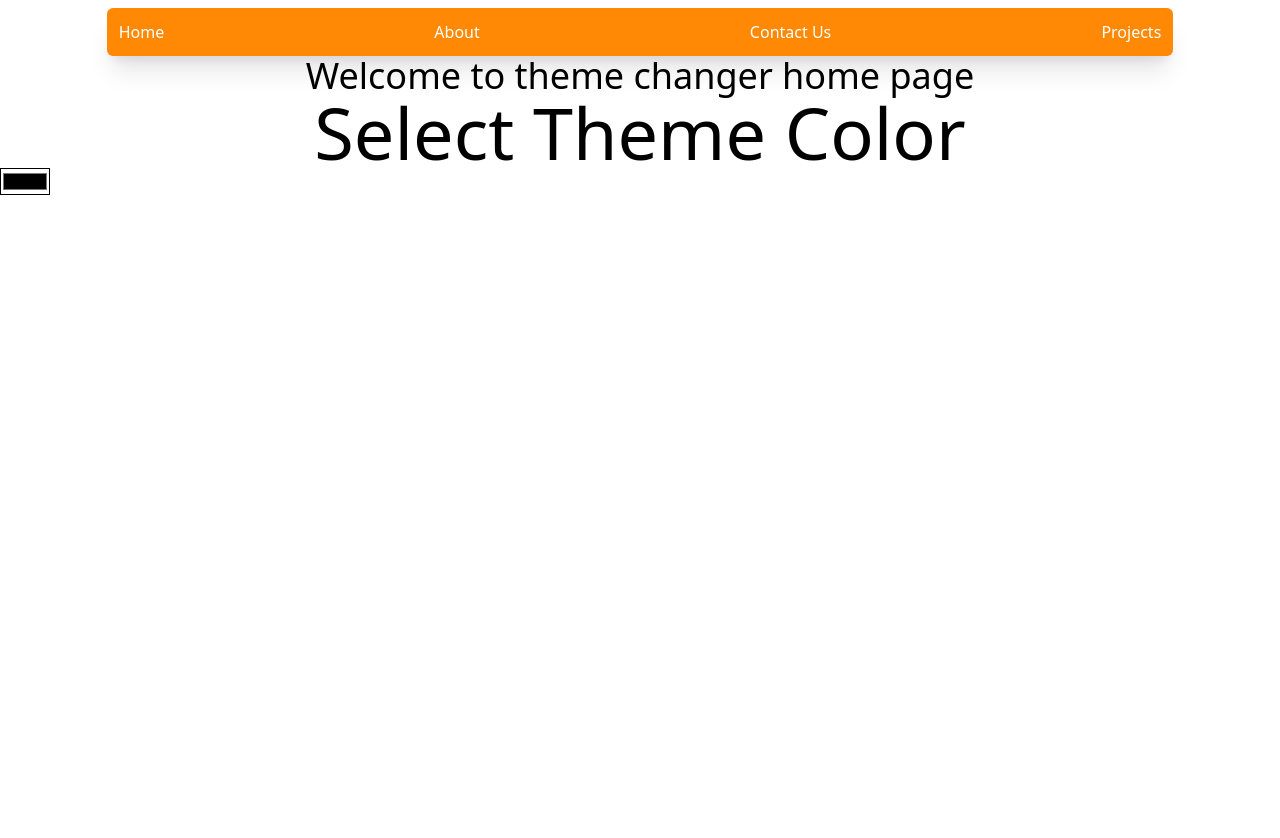
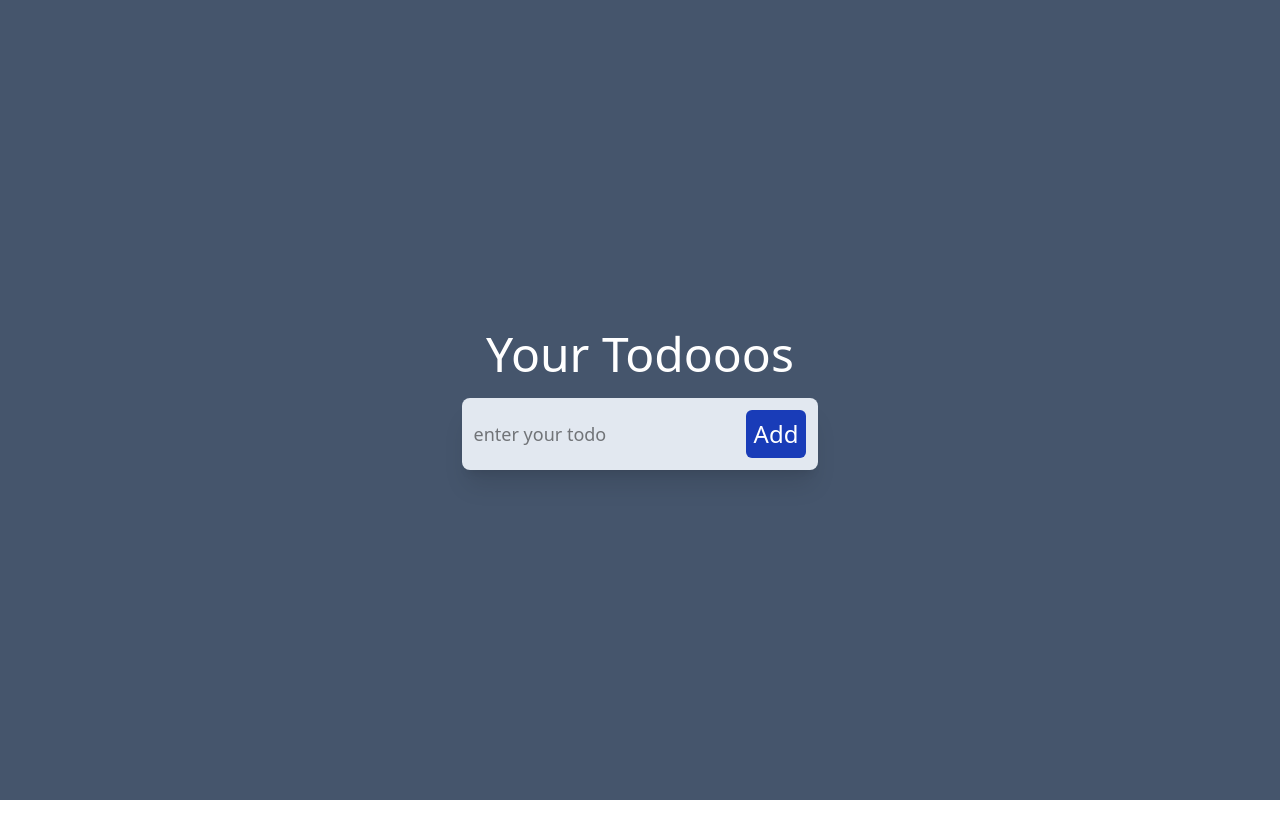
Before and after one commit to karan-verma108/30ProjectsReact, a React (Vite) app in the folder 30projectsreact/: page / in a window 1280 px wide. Shown: the top 838 px of the page. After the commit the page ends 800 px from the top, so only its background shows below. Built offline with nearby package versions, Linux system fonts and the light colour scheme.

Commit message:
react : work on update functionality

```diff
--- a/30projectsreact/src/App.tsx
+++ b/30projectsreact/src/App.tsx
@@ -15,11 +15,10 @@
 // import Sidebar from './components/basicComponents/Searchbar';
 // import Pagination from './components/basicComponents/Pagination';
 // import HamburgerNavbar from './components/basicComponents/HamburgerNavbar';
-import Routing from './components/ThemeChanger/routing';
-
+// import Routing from './components/ThemeChanger/routing';
 // import ThemeChanger from './components/ThemeChanger';
-
 // import ColorPicker from './components/basicComponents/ColorPicker';
+import CrudTodo from './components/crudTodo';
 
 function App() {
   return (
@@ -43,7 +42,8 @@ function App() {
       {/* <Pagination /> */}
       {/* <ColorPicker /> */}
       {/* <HamburgerNavbar /> */}
-      <Routing />
+      {/* <Routing /> */}
+      <CrudTodo />
     </>
   );
 }
--- /dev/null
+++ b/30projectsreact/src/components/crudTodo/index.tsx
@@ -0,0 +1,114 @@
+import React, { useState } from 'react';
+
+export default function CrudTodo(): JSX.Element {
+  const [todoValue, setTodoValue]: [
+    string,
+    React.Dispatch<React.SetStateAction<string>>
+  ] = useState<string>('');
+
+  const [todoItems, setTodoItems]: [
+    string[],
+    React.Dispatch<React.SetStateAction<string[]>>
+  ] = useState<string[]>([]);
+
+  //   const [isEditing, setIsEditing]: [
+  //     boolean,
+  //     React.Dispatch<React.SetStateAction<boolean>>
+  //   ] = useState<boolean>(false);
+
+  const [updatedTodoValue, setUpdatedTodoValue]: [
+    string,
+    React.Dispatch<React.SetStateAction<string>>
+  ] = useState<string>('');
+
+  const [clickedItemId, setClickedItemId]: [
+    number,
+    React.Dispatch<React.SetStateAction<number>>
+  ] = useState<number>();
+
+  const handleTodoValueChange = (e: React.ChangeEvent<HTMLInputElement>) => {
+    setTodoValue(e.target.value);
+  };
+
+  const handleTodoSubmit = (e: React.FormEvent<HTMLFormElement>) => {
+    e.preventDefault();
+    if (todoValue.length > 0) {
+      setTodoItems((prevValues: string[]) => {
+        return [todoValue, ...prevValues];
+      });
+      setTodoValue('');
+    }
+  };
+
+  const handleDeleteTodo = (deleteId: number) => {
+    const itemsAfterDeletion = todoItems.filter(
+      (_: string, index: number) => index !== deleteId
+    );
+
+    setTodoItems(itemsAfterDeletion);
+  };
+
+  const handleTodoEdit = (updateTodoId: number) => {
+    setClickedItemId(updateTodoId);
+
+    todoItems[updateTodoId] = updatedTodoValue;
+
+    console.log('todoitems[index]', todoItems[updateTodoId]);
+  };
+
+  return (
+    <div className='bg-slate-600 text-white h-screen py-2 flex flex-col gap-5 justify-center items-center'>
+      <h1 className='text-center text-5xl'>Your Todooos</h1>
+      <form
+        className='bg-slate-200 shadow-xl rounded-lg p-3 flex gap-3'
+        onSubmit={(e: React.FormEvent<HTMLFormElement>) => handleTodoSubmit(e)}
+      >
+        <input
+          type='text'
+          placeholder='enter your todo'
+          value={todoValue}
+          className='text-black outline-none text-lg'
+          onChange={(e: React.ChangeEvent<HTMLInputElement>) =>
+            handleTodoValueChange(e)
+          }
+        />
+        <button
+          type='submit'
+          className='text-2xl bg-blue-800 rounded-md p-2 cursor-pointer hover:text-blue-800 hover:shadow-xl hover:bg-white'
+        >
+          Add
+        </button>
+      </form>
+      {todoItems.length > 0 &&
+        todoItems.map((todoItem: string, index: number) => (
+          <div
+            key={`${todoItem}-${index}`}
+            className='flex gap-2 bg-slate-300 text-black rounded-md p-1'
+          >
+            <input
+              type='text'
+              value={todoItem}
+              disabled={clickedItemId !== index}
+              onChange={(e: React.ChangeEvent<HTMLInputElement>) =>
+                setUpdatedTodoValue(e.target.value)
+              }
+            />
+            <button
+              className={`${
+                clickedItemId === index ? 'bg-green-500' : 'bg-orange-500'
+              } text-white rounded-lg p-2 cursor-pointer`}
+              onClick={() => handleTodoEdit(index)}
+            >
+              {clickedItemId === index ? 'save' : 'edit'}
+            </button>
+            <button
+              className='bg-red-500 text-white rounded-lg p-2 cursor-pointer'
+              onClick={() => handleDeleteTodo(index)}
+            >
+              delete
+            </button>
+          </div>
+        ))}
+    </div>
+  );
+}
```
